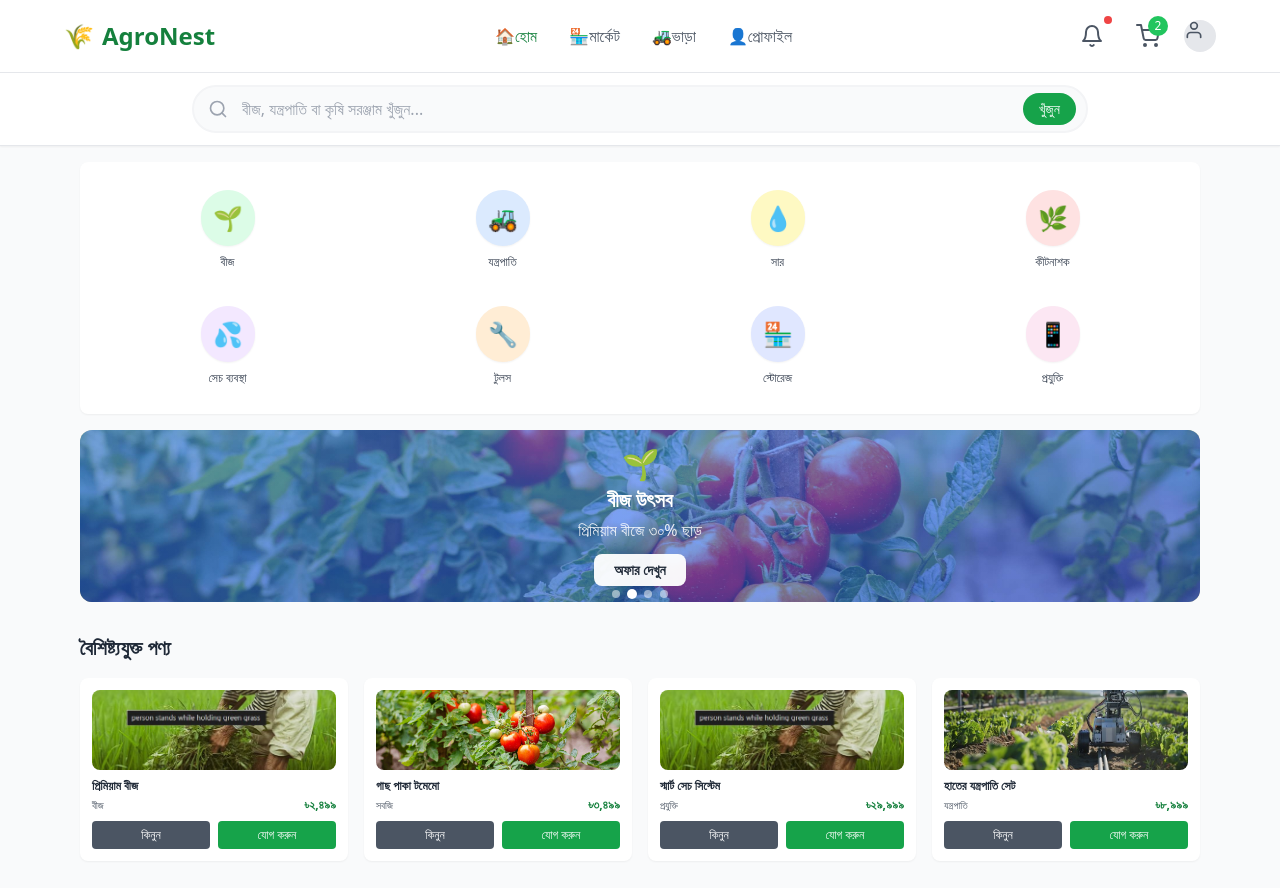
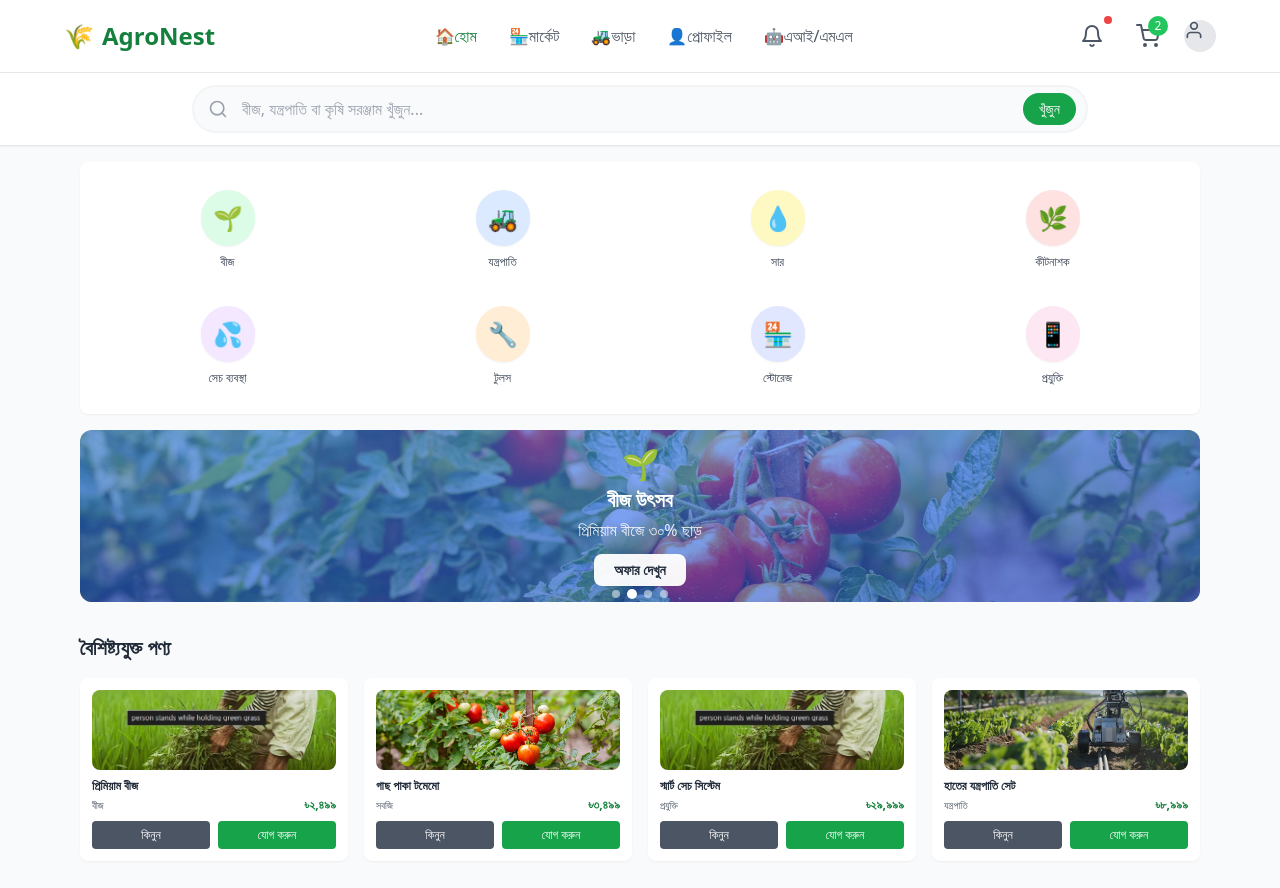
Before and after one commit to ashuvo25/AgroNest_frontend, a React (Vite) app: page /home_page in a window 1280 px wide. Shown: the top 888 px of the page. Built offline with nearby package versions, Linux system fonts and the light colour scheme; the HTML template or start-up script is replaced by a standard one.

Commit message:
added navebar button only

```diff
--- a/src/components/HomePage.tsx
+++ b/src/components/HomePage.tsx
@@ -136,6 +136,9 @@ const HomePage: React.FC = () => {
             <button onClick={() => handleNavigation('/profile')} className="text-gray-600 font-medium hover:text-green-700 flex items-center gap-2">
               {/* <FiUser className="h-5 w-5" /> */}
               👤প্রোফাইল
+            </button>
+            <button onClick={() => handleNavigation('/ai_ml')} className="text-gray-600 font-medium hover:text-green-700 flex items-center gap-2">
+              🤖এআই/এমএল
             </button>
           </div>
 
@@ -279,6 +282,10 @@ const HomePage: React.FC = () => {
           <span className="text-2xl">🏪</span>
           <span className="text-[10px] mt-0.5">মার্কেট</span>
         </button>
+        <button onClick={() => handleNavigation('/ai_ml')} className="text-gray-600 flex flex-col items-center">
+          <span className="text-2xl">🤖</span>
+          <span className="text-[10px] mt-0.5">AI/ML</span>
+        </button>
         <button onClick={() => handleNavigation('/rent')} className="text-gray-600 flex flex-col items-center">
           <span className="text-2xl">🚜</span>
           <span className="text-[10px] mt-0.5">ভাড়া করুন</span>
@@ -287,6 +294,7 @@ const HomePage: React.FC = () => {
           <span className="text-2xl">👤</span>
           <span className="text-[10px] mt-0.5">প্রোফাইল</span>
         </button>
+
       </div>
     </div>
   );
```
